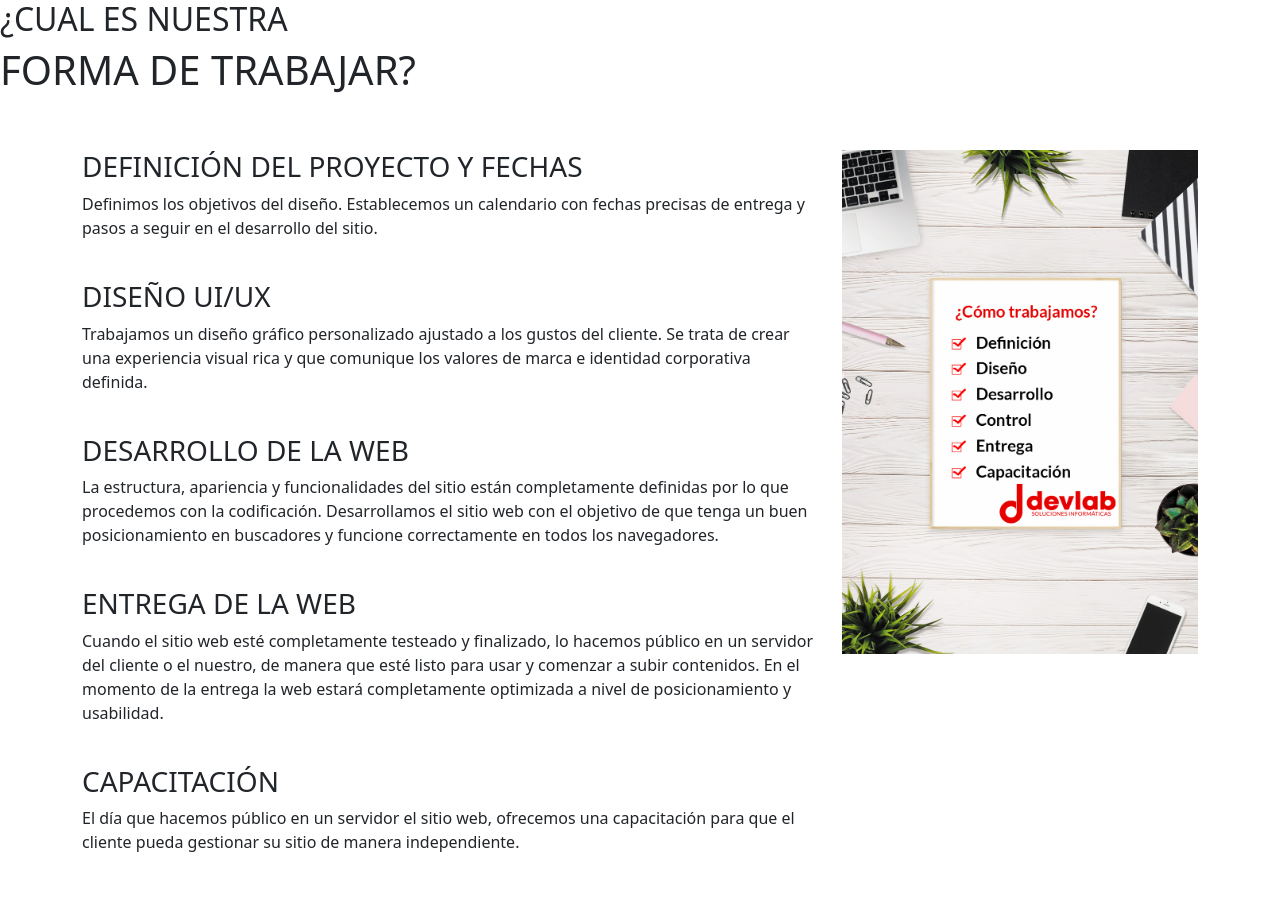
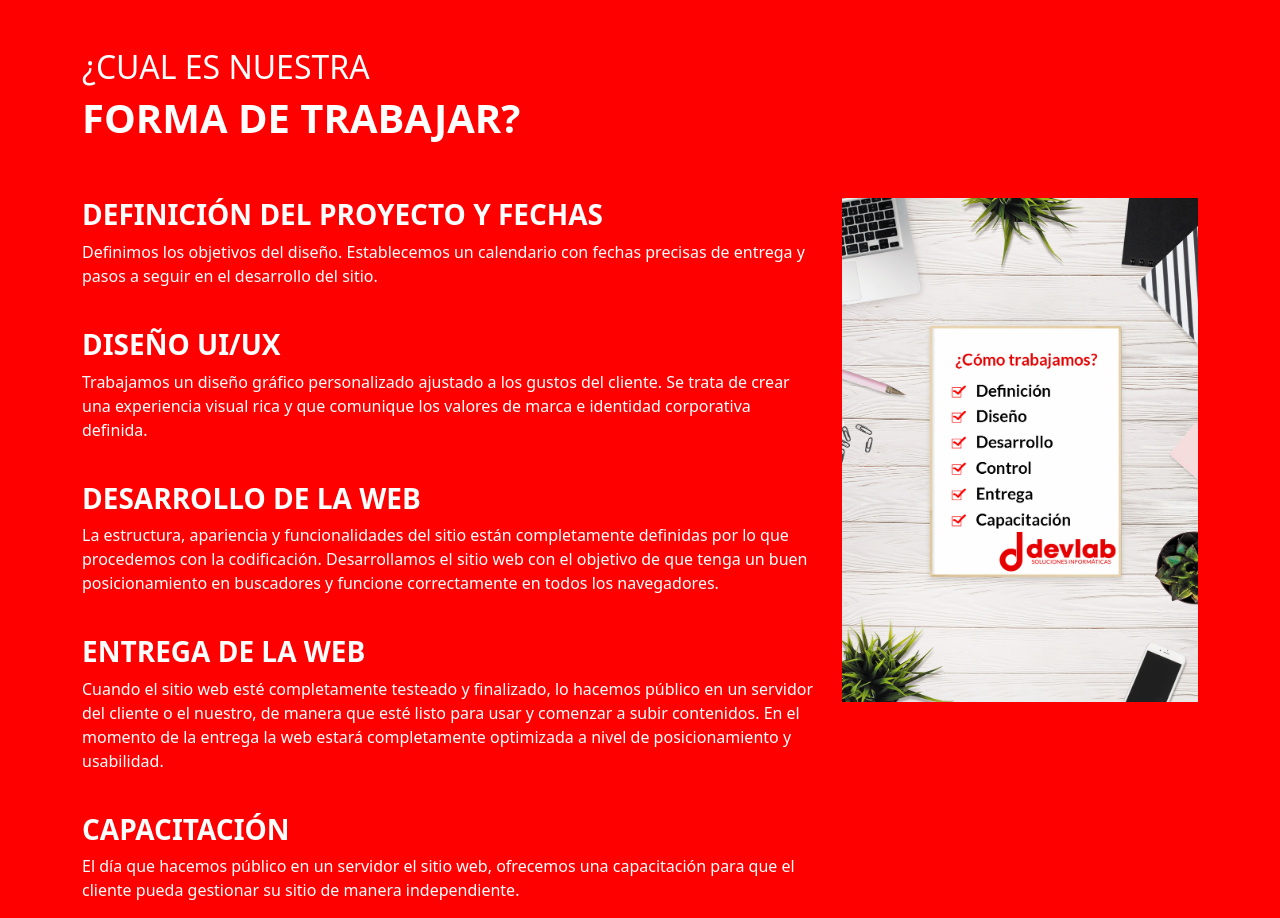
Before and after one commit to axl-cxz/Laboratorio-1, a plain HTML site: page trabajo.html in a window 1280 px wide. Before the commit the page ends 870 px from the top, so only its background shows below. Drawn offline with nearby package versions, Linux system fonts and the light colour scheme.

Commit message:
Instructor acabe mi proyecto

```diff
--- a/css/styles-trabajo.css
+++ b/css/styles-trabajo.css
@@ -1,3 +1,5 @@
+
+/* VARIABLES CSS */
 /* El root es el selector padre */
 :root{
     --colorPrimario:#EC111A;
@@ -6,12 +8,34 @@
     --colorTitulos:#282D31;
     ---colorParrafos:#53575A;
     --colorSombras:#282D31;
+    --colorBlanco: #fff;
 }
 /* SELECTOR UNIVERSAL  */
 *{
-    padding: 0;
-    margin: 0;
-    box-sizing:border-box;
+    padding: 0px;
+    margin: 0px;
+    box-sizing:border-box 10px;
 }
 body{
-    background-color: #fff;
+    background-color: #EC111A;
+}
+
+.titulo-1{
+    color: var(--colorBlanco);
+    font-weight: 700;
+}
+
+.titulo-2{
+    color: var(--colorBlanco);
+    font-weight: 400;
+}
+
+.titulo-3{
+ color: var(--colorBlanco);
+    font-weight: 600;
+}
+
+.parrafo{
+    color: var(--colorBlanco);
+    font-weight: 400;
+}
--- a/trabajo.html
+++ b/trabajo.html
@@ -18,13 +18,17 @@
 
 
 </head>
-<body>
+<body style="background-color: red;">
 
-    <h2 class="titulo-2">¿CUAL ES NUESTRA</h2>
-    <h1 class="titulo-1">FORMA DE TRABAJAR?</h1>
+
+
 <br>
 <br>
 <article class="container">
+    <h2 class="titulo-2">¿CUAL ES NUESTRA</h2>
+    <h1 class="titulo-1">FORMA DE TRABAJAR?</h1>
+    <br>
+    <br>
 <section class="row">
     <section class="col-xs-12 col-sm-4 col-md-8">
         <h3 class="titulo-3">DEFINICIÓN DEL PROYECTO Y FECHAS</h3>
```
